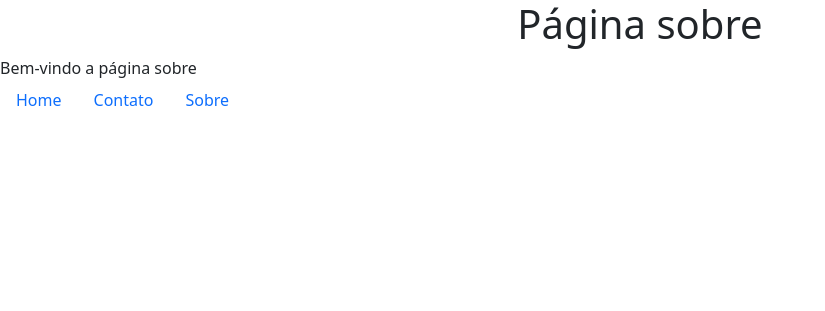
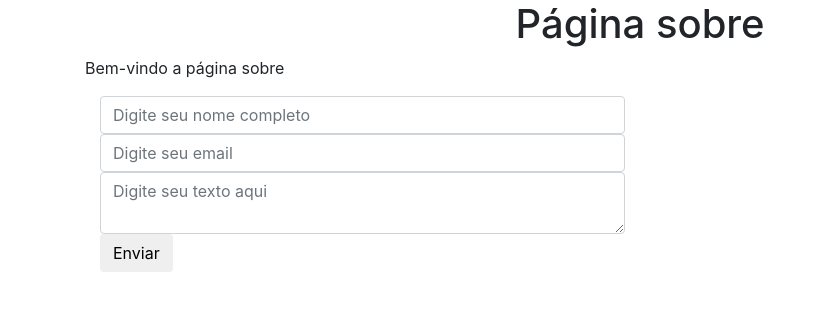
Before and after one commit to andrecastilho007/django_ecomerce, a Django app: page /sobre in a window 1280 px wide. Shown: the top 311 px of the page, without its empty margins (0-825 px from the left). Run offline with Django 4.2, Linux system fonts and the light colour scheme; some libraries are stand-ins or nearby versions.

Commit message:
Auteração sobre.html

```diff
--- a/template/sobre.html
+++ b/template/sobre.html
@@ -1,29 +1,38 @@
 <!doctype html>
 <html lang="en">
     <head>
+        <!-- Required meta tags -->
         <meta charset="utf-8">
-    <meta name="viewport" content="width=device-width, initial-scale=1">
-    <title>Bootstrap demo</title>
-    <link href="https://cdn.jsdelivr.net/npm/bootstrap@5.3.3/dist/css/bootstrap.min.css" rel="stylesheet" integrity="sha384-QWTKZyjpPEjISv5WaRU9OFeRpok6YctnYmDr5pNlyT2bRjXh0JMhjY6hW+ALEwIH" crossorigin="anonymous">
+        <meta name="viewport" content="width=device-width, initial-scale=1, shrink-to-fit=no">
+
+        <!-- Bootstrap CSS -->
+        <link rel="stylesheet" href="https://stackpath.bootstrapcdn.com/bootstrap/4.1.3/css/bootstrap.min.css" integrity="sha384-MCw98/SFnGE8fJT3GXwEOngsV7Zt27NXFoaoApmYm81iuXoPkFOJwJ8ERdknLPMO" crossorigin="anonymous">
+
+        <title>Formulário de contato</title>
     </head>
     <body>
-    <div class="text-center">
-        <h1>{{title}}</h1>
+        <div class='text-center'>
+            <h1>{{ title }}</h1>
         </div>
-    <div>{{content}}</div>
-    <div>
-        <ul class="nav">
-            <li class="nav-item">
-              <a class="nav-link active" href="/">Home</a>
-            </li>
-            <li class="nav-item">
-              <a class="nav-link active" href="/contato">Contato</a>
-            </li>
-            <li class="nav-item">
-              <a class="nav-link active " href="/sobre" tabindex="-1" >Sobre</a>
-            </li>
-          </ul>
+   <div class='container'>
+            <div class='row'>
+                <div class='col'>
+                    <p>{{ content }}</p>
+                    <div class='col-sm-6 col-12'>
+                    <form method='POST'> {% csrf_token %}
+                        <input type='text' class='form-control' name='fullname 'placeholder='Digite seu nome completo'>
+                        <input type='email' class='form-control' name='email' placeholder='Digite seu email'>
+                        <textarea name='content' class='form-control' placeholder='Digite seu texto aqui'></textarea>
+                        <button type='submit' class='btn btn-default'>Enviar</button>
+                    </form>
                     </div>
-    <script src="https://cdn.jsdelivr.net/npm/bootstrap@5.3.3/dist/js/bootstrap.bundle.min.js" integrity="sha384-YvpcrYf0tY3lHB60NNkmXc5s9fDVZLESaAA55NDzOxhy9GkcIdslK1eN7N6jIeHz" crossorigin="anonymous"></script>
+                </div>
+            </div>
+        </div>
+        <!-- Optional JavaScript -->
+        <!-- jQuery first, then Popper.js, then Bootstrap JS -->
+        <script src="https://code.jquery.com/jquery-3.3.1.slim.min.js" integrity="sha384-q8i/X+965DzO0rT7abK41JStQIAqVgRVzpbzo5smXKp4YfRvH+8abtTE1Pi6jizo" crossorigin="anonymous"></script>
+        <script src="https://cdnjs.cloudflare.com/ajax/libs/popper.js/1.14.3/umd/popper.min.js" integrity="sha384-ZMP7rVo3mIykV+2+9J3UJ46jBk0WLaUAdn689aCwoqbBJiSnjAK/l8WvCWPIPm49" crossorigin="anonymous"></script>
+        <script src="https://stackpath.bootstrapcdn.com/bootstrap/4.1.3/js/bootstrap.min.js" integrity="sha384-ChfqqxuZUCnJSK3+MXmPNIyE6ZbWh2IMqE241rYiqJxyMiZ6OW/JmZQ5stwEULTy" crossorigin="anonymous"></script>
     </body>
 </html>
```
Lines whose indentation alone changed are shown as unchanged.
